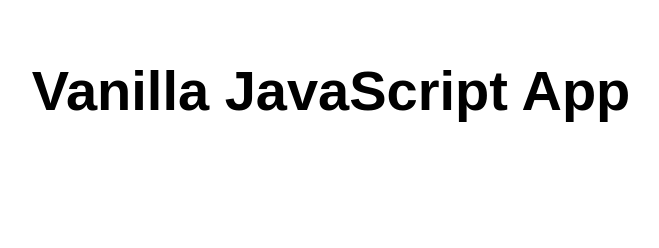
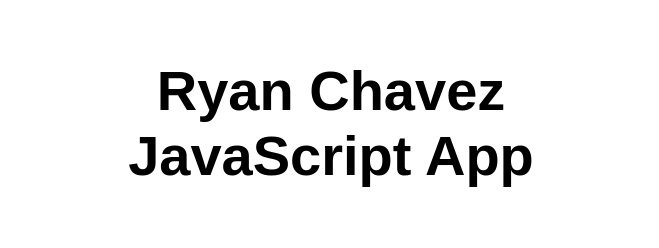
Before and after one commit to chavezr56/my-first-static-web-app, a plain HTML site: page index.html in a window 1280 px wide. Shown: the whole page, without its empty margins (309-968 px from the left). Drawn offline with Linux system fonts and the light colour scheme.

Commit message:
Update index.html

```diff
--- a/index.html
+++ b/index.html
@@ -10,7 +10,7 @@
 
 <body>
   <main>
-    <h1>Vanilla JavaScript App</h1>
+    <h1>Ryan Chavez JavaScript App</h1>
   </main>
 </body>
 
```
